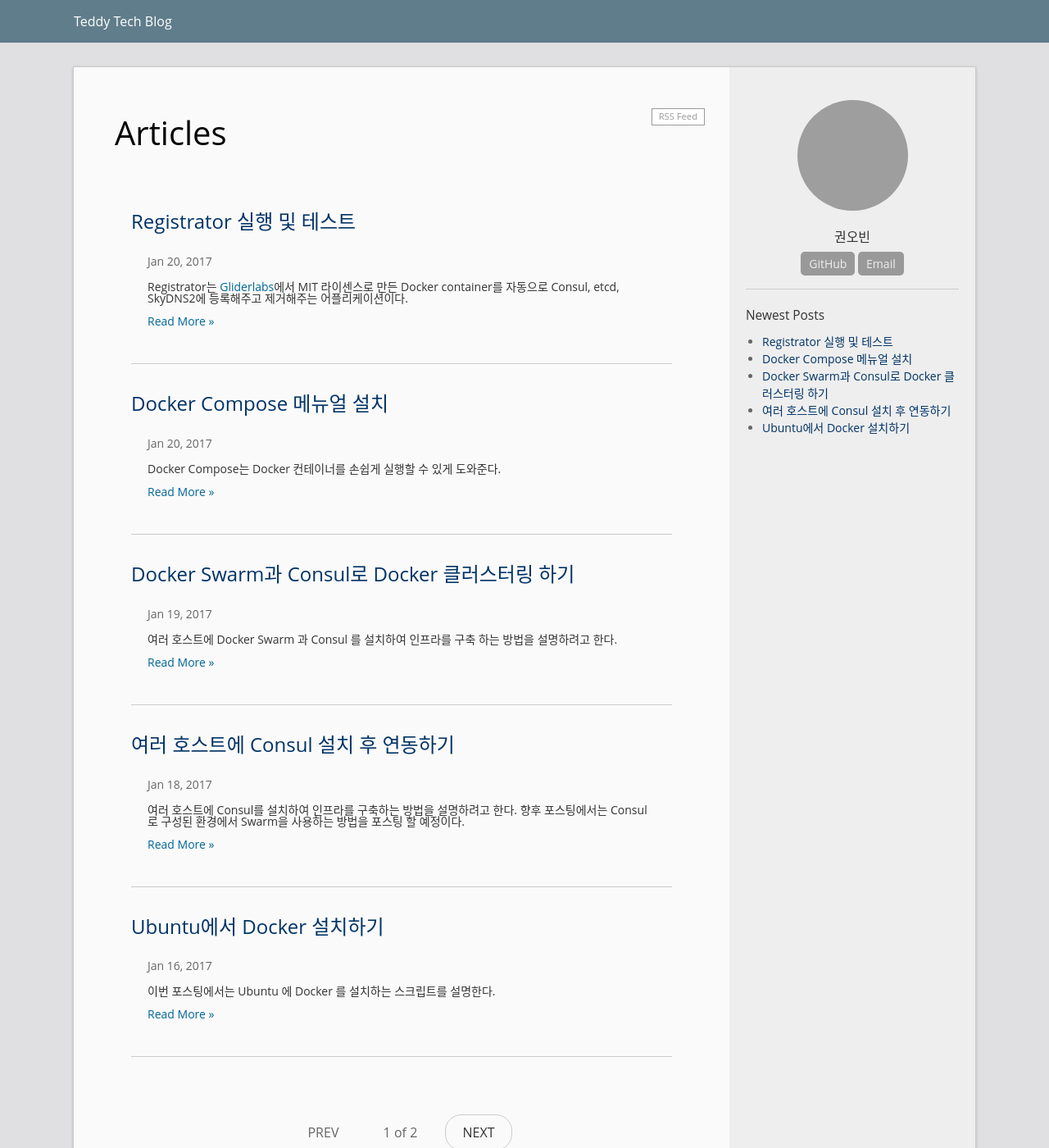
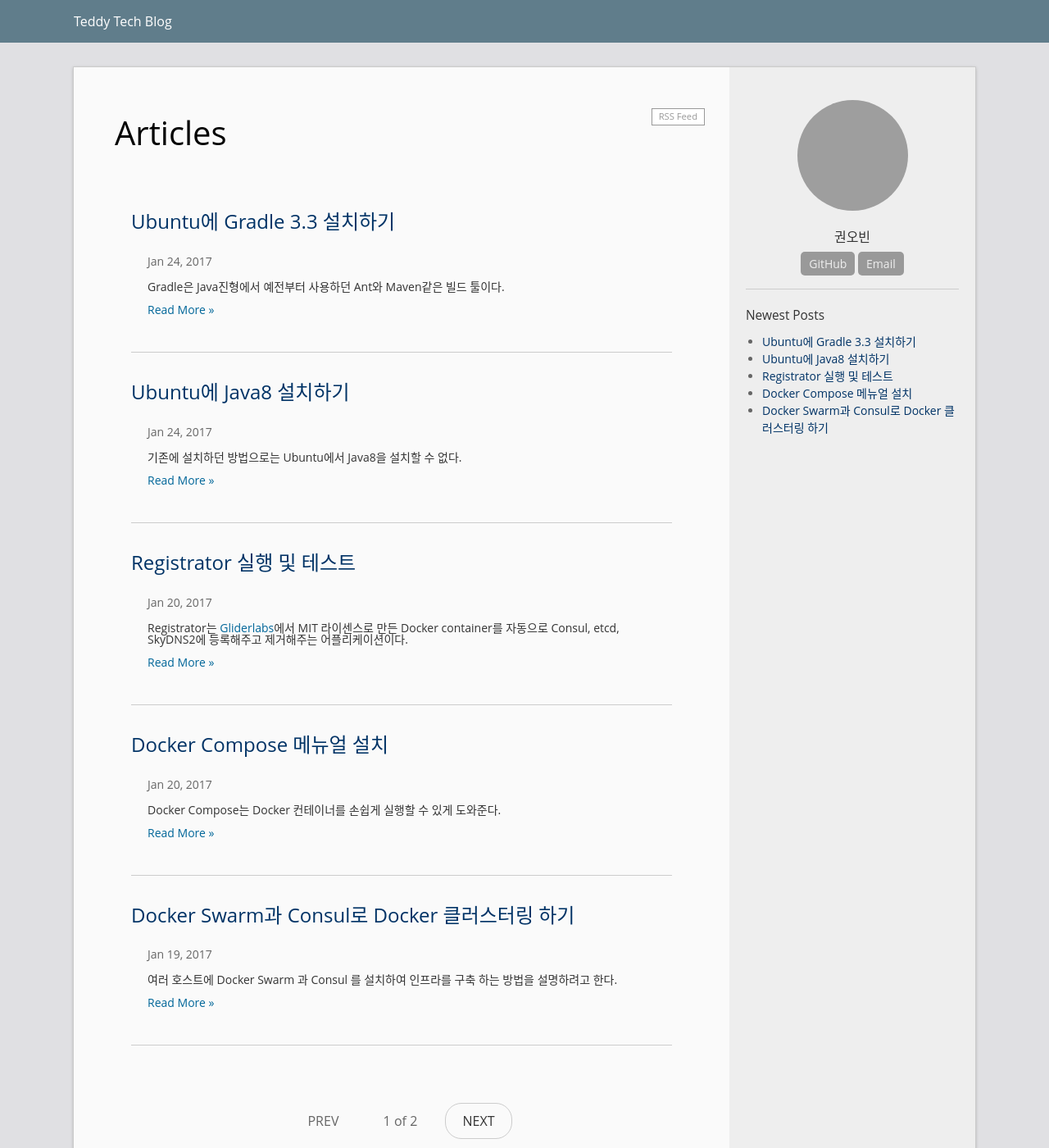
Before and after one commit to teddykwon/teddykwon.github.io, a Jekyll site: the page built from index.html, in a window 1280 px wide and 1400 px high. Shown: the whole window at 82% size. Built offline with Jekyll 4.4.1, drawn with Linux system fonts in a browser that asks for light colours; the list of posts is cut into pages by our own code; part of the change alters nothing that is shown; grey boxes are pictures that could not be loaded.

Commit message:
docker nexus 설치 부분 markdown 에러 수정 ubuntu에 gradle 설치 추가 ubuntu에 java8 설치 추

````diff
--- /dev/null
+++ b/_posts/2017-01-24-ubuntu-gradle.md
@@ -0,0 +1,57 @@
+---
+layout: post
+title:  "Ubuntu에 Gradle 3.3 설치하기"
+date:   2017-01-24 19:10:00 +0900
+tags: [gradle, ubuntu]
+---
+
+Gradle은 Java진형에서 예전부터 사용하던 Ant와 Maven같은 빌드 툴이다.
+
+Ant와 같이 자유롭게 Build 및 Deploy에 자유도를 주면서, Maven의 Repository와 Dependency를 같이 취하고 있다.
+
+이 포스팅에서는 Ubuntu에서 Gradle을 설치하는 방법을 설명한다.
+
+# 스크립트
+
+1. 공식 사이트에서 다운로드 및 압축 해제
+
+   ``` shell
+   sudo apt-get install -y unzip
+   cd /tmp
+   wget https://services.gradle.org/distributions/gradle-3.3-bin.zip
+   unzip gradle-3.3-bin.zip
+   ```
+
+2. 실제 사용 폴더로 옮기고, Symbolic link 설정
+
+   ``` shell
+   sudo chown -R ubuntu:ubuntu gradle-3.3
+   sudo mv gradle-3.3 /usr/local/gradle-3.3
+   sudo ln -s /usr/local/gradle-3.3 /usr/local/gradle
+   ```
+
+3. 실행파일 PATH로 Symbolic link 설정
+
+   ``` shell
+   sudo ln -s /usr/local/gradle/bin/gradle /usr/local/bin
+   sudo ln -s /usr/local/gradle/bin/gradle /usr/bin
+   ```
+
+4. 환경변수 설정
+
+   ``` shell
+   echo 'GRADLE_HOME=/usr/local/gradle' >> ~/.bash_profile
+   source ~/.bash_profile
+   ```
+
+5. 실행 확인
+
+   ``` shell
+   gradle -v
+   ```
+
+   위 명령어를 실행하면, Gradle 3.3이 설치되어있는 것을 확인할 수 있다.
+
+# 마치며
+
+설치 완료 후 gradle 실행이 안될때, 보통 JAVA_HOME이 설정되어 있지 않은 경우임으로, [Ubuntu에 Java8 설치하기]({{ site.baseurl }}{% link _posts/2017-01-24-ubuntu-java.md %})를 진행하고, 확인하면 된다.
--- /dev/null
+++ b/_posts/2017-01-24-ubuntu-java.md
@@ -0,0 +1,41 @@
+---
+layout: post
+title:  "Ubuntu에 Java8 설치하기"
+date:   2017-01-24 18:43:00 +0900
+tags: [java, ubuntu]
+---
+
+기존에 설치하던 방법으로는 Ubuntu에서 Java8을 설치할 수 없다.
+
+이 포스팅은 Ubuntu 14.04 기준으로 Java8을 설치하는 스크립트에 대해 설명한다.
+
+# 설치
+
+1. 스크립트
+
+   ``` shell
+   sudo add-apt-repository ppa:webupd8team/java
+   sudo apt-get update
+   sudo apt-get install -y oracle-java8-installer
+   ```
+
+   위의 스크립트로 java8을 설치할 수 있다.
+
+   설치 시 GUI화면이 나오는데, 라이센스 부분에서 Accept하면 설치가 진행된다.
+
+2. 환경변수 설정
+
+   기본적으로 /usr/bin 폴더에 java가 등록되어 있지만, 추가적으로 JAVA_HOME을 설정해 준다.
+
+   ``` shell
+   echo 'JAVA_HOME=/usr/lib/jvm/java-8-oracle' >> ~/.bash_profile
+   source ~/.bash_profile
+   ```
+
+# 확인
+
+``` shell
+java -version
+```
+
+위 명령어로 확인할 수 있다.
````
Also changed, not shown: _posts/2017-01-12-docker-nexus-docker-registry.md (+1 -0 lines).
